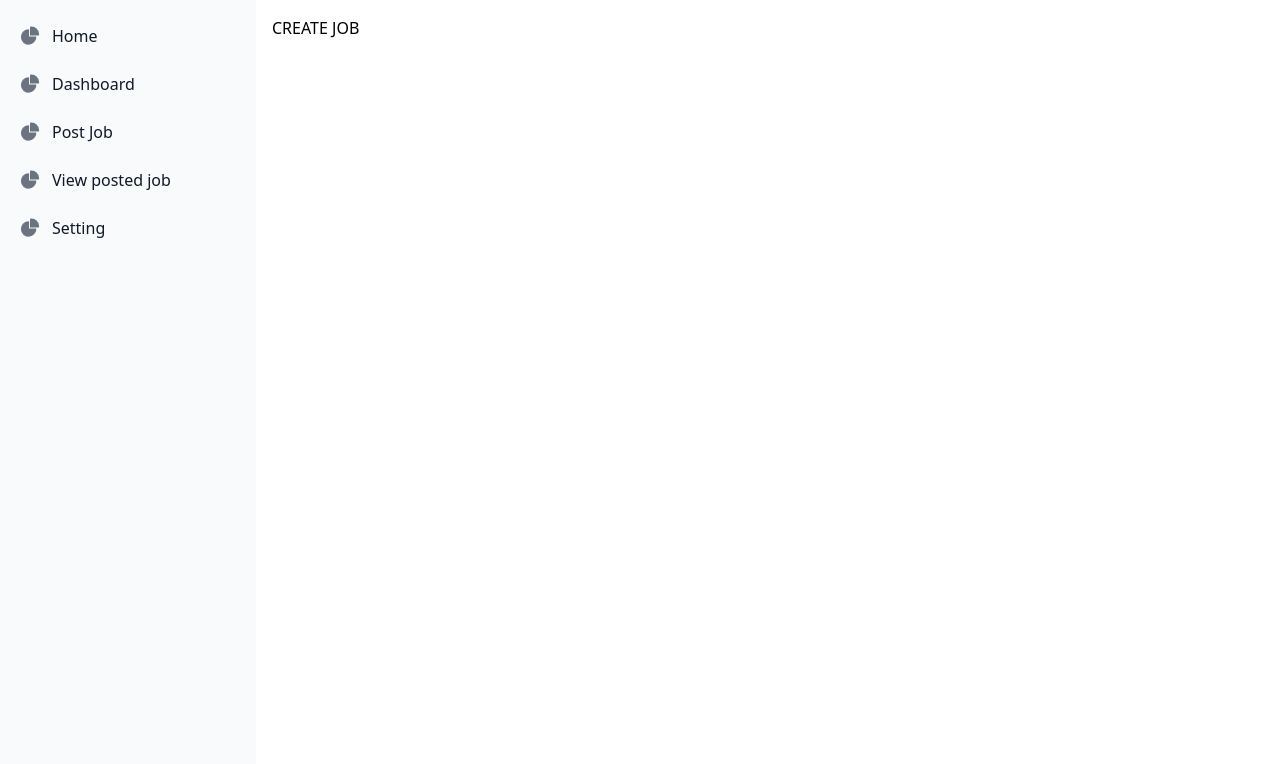
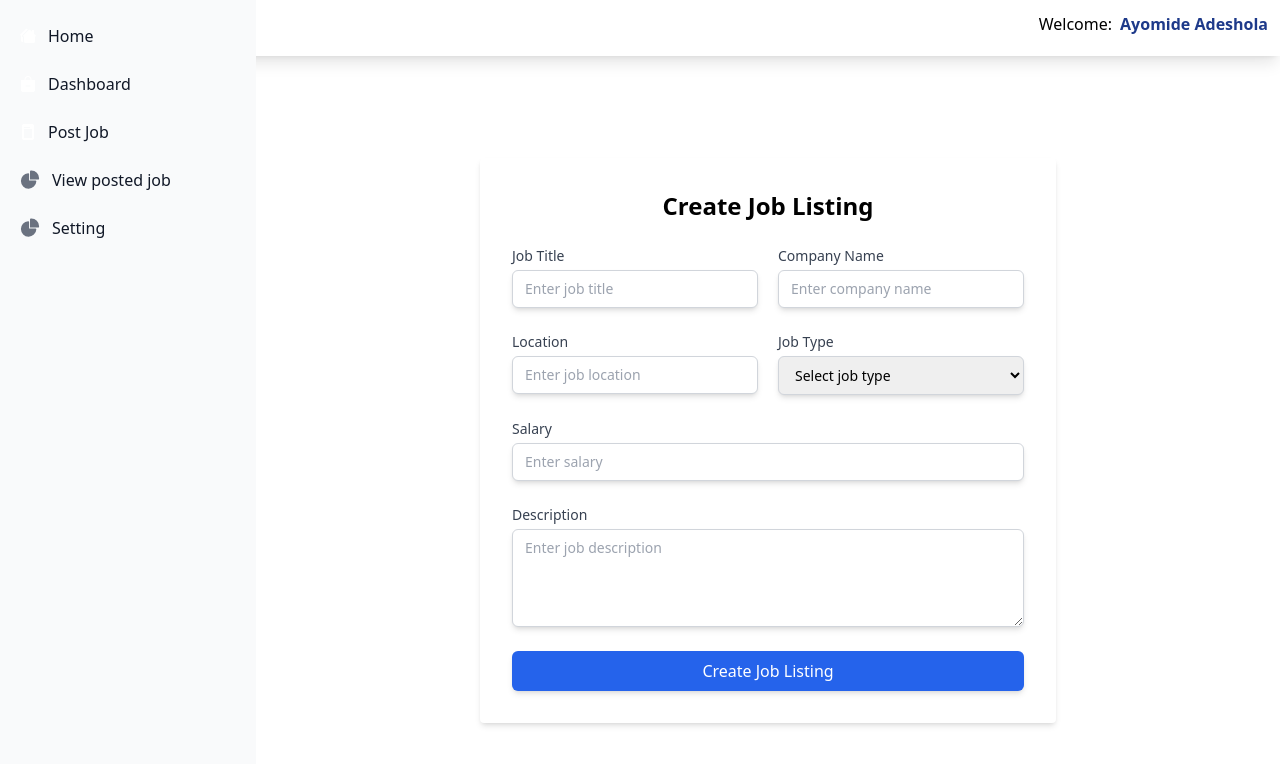
Before and after one commit to josephadeshola/vue-project-frontend, a Vue app: page /job/create in a window 1280 px wide. Shown: the top 764 px of the page. Built offline with nearby package versions, Linux system fonts and the light colour scheme.

Commit message:
register logic done

```diff
--- a/src/components/DashboardPage.vue
+++ b/src/components/DashboardPage.vue
@@ -46,7 +46,7 @@ const dropdownClass = computed(() => {
   return dropdownVisible.value ? 'py-2 space-y-2' : 'hidden py-2 space-y-2';
 });
 
-
+// Methods
 const toggleSidebar = () => {
   sidebarVisible.value = !sidebarVisible.value;
 };
--- a/src/components/SideBar.vue
+++ b/src/components/SideBar.vue
@@ -11,37 +11,28 @@
 
     <!-- Sidebar -->
     <aside :class="sidebarClass" id="sidebar-multi-level-sidebar" aria-label="Sidebar">
-      <div class="h-full px-3 py-4 overflow-y-auto bg-gray-50 dark:bg-gray-800">
+      <div class="h-full px-3 py-4 overflow-y-auto bg-gray-50 dark:bg-blue-700">
         <ul class="space-y-2 font-medium">
           <li>
-            <RouterLink to="/" class="flex items-center p-2 text-gray-900 rounded-lg dark:text-white hover:bg-gray-100 dark:hover:bg-gray-700 group">
-              <svg class="w-5 h-5 text-gray-500 transition duration-75 dark:text-gray-400 group-hover:text-gray-900 dark:group-hover:text-white" aria-hidden="true" xmlns="http://www.w3.org/2000/svg" fill="currentColor" viewBox="0 0 22 21">
-                <path d="M16.975 11H10V4.025a1 1 0 0 0-1.066-.998 8.5 8.5 0 1 0 9.039 9.039.999.999 0 0 0-1-1.066h.002Z"/>
-                <path d="M12.5 0c-.157 0-.311.01-.565.027A1 1 0 0 0 11 1.02V10h8.975a1 1 0 0 0 1-.935c.013-.188.028-.374.028-.565A8.51 8.51 0 0 0 12.5 0Z"/>
-              </svg>
+            <RouterLink to="/" class="flex items-center p-2 text-gray-900 rounded-lg dark:text-white hover:bg-gray-100 dark:hover:bg-gray-900  group">
+              <i class="bi bi-houses-fill text-white"></i>
               <span class="ms-3">Home</span>
             </RouterLink>
           </li>
           <li>
-            <RouterLink to="/dashboard" class="flex items-center p-2 text-gray-900 rounded-lg dark:text-white hover:bg-gray-100 dark:hover:bg-gray-700 group">
-              <svg class="w-5 h-5 text-gray-500 transition duration-75 dark:text-gray-400 group-hover:text-gray-900 dark:group-hover:text-white" aria-hidden="true" xmlns="http://www.w3.org/2000/svg" fill="currentColor" viewBox="0 0 22 21">
-                <path d="M16.975 11H10V4.025a1 1 0 0 0-1.066-.998 8.5 8.5 0 1 0 9.039 9.039.999.999 0 0 0-1-1.066h.002Z"/>
-                <path d="M12.5 0c-.157 0-.311.01-.565.027A1 1 0 0 0 11 1.02V10h8.975a1 1 0 0 0 1-.935c.013-.188.028-.374.028-.565A8.51 8.51 0 0 0 12.5 0Z"/>
-              </svg>
+            <RouterLink to="/dashboard" class="flex items-center p-2 text-gray-900 rounded-lg dark:text-white hover:bg-gray-100 dark:hover:bg-gray-900  group">
+              <i class="bi bi-bag-dash-fill text-white"></i>
               <span class="ms-3">Dashboard</span>
             </RouterLink>
           </li>
           <li>
-            <RouterLink to="/job/create" class="flex items-center p-2 text-gray-900 rounded-lg dark:text-white hover:bg-gray-100 dark:hover:bg-gray-700 group">
-              <svg class="w-5 h-5 text-gray-500 transition duration-75 dark:text-gray-400 group-hover:text-gray-900 dark:group-hover:text-white" aria-hidden="true" xmlns="http://www.w3.org/2000/svg" fill="currentColor" viewBox="0 0 22 21">
-                <path d="M16.975 11H10V4.025a1 1 0 0 0-1.066-.998 8.5 8.5 0 1 0 9.039 9.039.999.999 0 0 0-1-1.066h.002Z"/>
-                <path d="M12.5 0c-.157 0-.311.01-.565.027A1 1 0 0 0 11 1.02V10h8.975a1 1 0 0 0 1-.935c.013-.188.028-.374.028-.565A8.51 8.51 0 0 0 12.5 0Z"/>
-              </svg>
+            <RouterLink to="/job/create" class="flex items-center p-2 text-gray-900 rounded-lg dark:text-white hover:bg-gray-100 dark:hover:bg-gray-900  group">
+             <i class="bi bi-file-post-fill text-white"></i>
               <span class="ms-3">Post Job</span>
             </RouterLink>
           </li>
           <li>
-            <a href="#" class="flex items-center p-2 text-gray-900 rounded-lg dark:text-white hover:bg-gray-100 dark:hover:bg-gray-700 group">
+            <a href="#" class="flex items-center p-2 text-gray-900 rounded-lg dark:text-white hover:bg-gray-100 dark:hover:bg-gray-900  group">
               <svg class="w-5 h-5 text-gray-500 transition duration-75 dark:text-gray-400 group-hover:text-gray-900 dark:group-hover:text-white" aria-hidden="true" xmlns="http://www.w3.org/2000/svg" fill="currentColor" viewBox="0 0 22 21">
                 <path d="M16.975 11H10V4.025a1 1 0 0 0-1.066-.998 8.5 8.5 0 1 0 9.039 9.039.999.999 0 0 0-1-1.066h.002Z"/>
                 <path d="M12.5 0c-.157 0-.311.01-.565.027A1 1 0 0 0 11 1.02V10h8.975a1 1 0 0 0 1-.935c.013-.188.028-.374.028-.565A8.51 8.51 0 0 0 12.5 0Z"/>
@@ -50,7 +41,7 @@
             </a>
           </li>
           <li>
-            <a href="#" class="flex items-center p-2 text-gray-900 rounded-lg dark:text-white hover:bg-gray-100 dark:hover:bg-gray-700 group">
+            <a href="#" class="flex items-center p-2 text-gray-900 rounded-lg dark:text-white hover:bg-gray-100 dark:hover:bg-gray-900  group">
               <svg class="w-5 h-5 text-gray-500 transition duration-75 dark:text-gray-400 group-hover:text-gray-900 dark:group-hover:text-white" aria-hidden="true" xmlns="http://www.w3.org/2000/svg" fill="currentColor" viewBox="0 0 22 21">
                 <path d="M16.975 11H10V4.025a1 1 0 0 0-1.066-.998 8.5 8.5 0 1 0 9.039 9.039.999.999 0 0 0-1-1.066h.002Z"/>
                 <path d="M12.5 0c-.157 0-.311.01-.565.027A1 1 0 0 0 11 1.02V10h8.975a1 1 0 0 0 1-.935c.013-.188.028-.374.028-.565A8.51 8.51 0 0 0 12.5 0Z"/>
--- a/src/views/JobView.vue
+++ b/src/views/JobView.vue
@@ -1,12 +1,161 @@
 <template>
   <SideBar />
+  <div class="md:h-14 fixed w-full bg-white shadow-lg">
+    <div class="flex justify-end gap-2 md:py-3 px-3">
+      <p>Welcome:</p>
+      <p class="text-blue-900 font-bold">Ayomide Adeshola</p>
+    </div>
+  </div>
   <div class="p-4 sm:ml-64">
     <p>CREATE JOB</p>
+    <div class="min-h-screen flex py-7 items-center justify-center">
+      <div class="bg-white p-8 rounded shadow-md max-w-xl w-full">
+        <h2 class="text-2xl font-bold mb-6 text-center">Create Job Listing</h2>
+        <form @submit.prevent="submitForm" class="space-y-6">
+          <!-- Job Title -->
+          <div class="flex gap-5 justify-between">
+            <div class="w-full">
+              <label for="title" class="block text-sm font-medium text-gray-700"
+                >Job Title</label
+              >
+              <input
+                id="title"
+                v-model="form.title"
+                name="title"
+                type="text"
+                class="mt-1 block w-full shadow-md px-3 py-2 border border-gray-300 rounded-md focus:outline-none focus:ring-indigo-500 focus:border-indigo-500 sm:text-sm"
+                placeholder="Enter job title"
+                required
+              />
+            </div>
+
+            <!-- Company Name -->
+            <div class="w-full">
+              <label
+                for="company"
+                class="block text-sm font-medium text-gray-700"
+                >Company Name</label
+              >
+              <input
+                id="company"
+                v-model="form.company"
+                name="company"
+                type="text"
+                class="mt-1 block w-full px-3 py-2 border border-gray-300 rounded-md shadow-md focus:outline-none focus:ring-indigo-500 focus:border-indigo-500 sm:text-sm"
+                placeholder="Enter company name"
+                required
+              />
+            </div>
+          </div>
+          <!-- Location -->
+          <div class="flex gap-5 justify-between">
+            <div class="w-full">
+              <label
+                for="location"
+                class="block text-sm font-medium text-gray-700"
+                >Location</label
+              >
+              <input
+                id="location"
+                v-model="form.location"
+                name="location"
+                type="text"
+                class="mt-1 block w-full px-3 py-2 border border-gray-300 rounded-md shadow-md focus:outline-none focus:ring-indigo-500 focus:border-indigo-500 sm:text-sm"
+                placeholder="Enter job location"
+                required
+              />
+            </div>
+
+            <!-- Job Type -->
+            <div class="w-full">
+              <label
+                for="jobType"
+                class="block text-sm font-medium text-gray-700"
+                >Job Type</label
+              >
+              <select
+                id="jobType"
+                v-model="form.jobType"
+                name="jobType"
+                class="mt-1 block w-full px-3 py-2 border border-gray-300 rounded-md shadow-md focus:outline-none focus:ring-indigo-500 focus:border-indigo-500 sm:text-sm"
+                required
+              >
+                <option value="" disabled>Select job type</option>
+                <option value="Full-time">Full-time</option>
+                <option value="Part-time">Part-time</option>
+                <option value="Contract">Contract</option>
+              </select>
+            </div>
+          </div>
+
+          <!-- Salary -->
+          <div class="w-full">
+            <label for="salary" class="block text-sm font-medium text-gray-700"
+              >Salary</label
+            >
+            <input
+              id="salary"
+              v-model="form.salary"
+              name="salary"
+              type="number"
+              class="mt-1 block w-full px-3 py-2 border border-gray-300 rounded-md shadow-md focus:outline-none focus:ring-indigo-500 focus:border-indigo-500 sm:text-sm"
+              placeholder="Enter salary"
+              required
+            />
+          </div>
+
+          <!-- Description -->
+          <div>
+            <label
+              for="description"
+              class="block text-sm font-medium text-gray-700"
+              >Description</label
+            >
+            <textarea
+              id="description"
+              v-model="form.description"
+              name="description"
+              rows="4"
+              class="mt-1 block w-full px-3 py-2 border border-gray-300 rounded-md shadow-md focus:outline-none focus:ring-indigo-500 focus:border-indigo-500 sm:text-sm"
+              placeholder="Enter job description"
+              required
+            ></textarea>
+          </div>
+
+          <!-- Submit Button -->
+          <div>
+            <button
+              type="submit"
+              class="w-full px-4 py-2 bg-blue-600 text-white font-medium rounded-md shadow-md hover:bg-blue-700 focus:outline-none focus:ring-2 focus:ring-offset-2 focus:ring-blue-500"
+            >
+              Create Job Listing
+            </button>
+          </div>
+        </form>
+      </div>
+    </div>
   </div>
 </template>
 
 <script setup>
 import SideBar from "../components/SideBar.vue";
+import { ref } from "vue";
+
+// Form data
+const form = ref({
+  title: "",
+  company: "",
+  location: "",
+  jobType: "",
+  salary: "",
+  description: "",
+});
+
+// Method to handle form submission
+const submitForm = () => {
+  console.log("Form submitted", form.value);
+  // Add your form submission logic here
+};
 </script>
 
 <style scoped></style>
```
